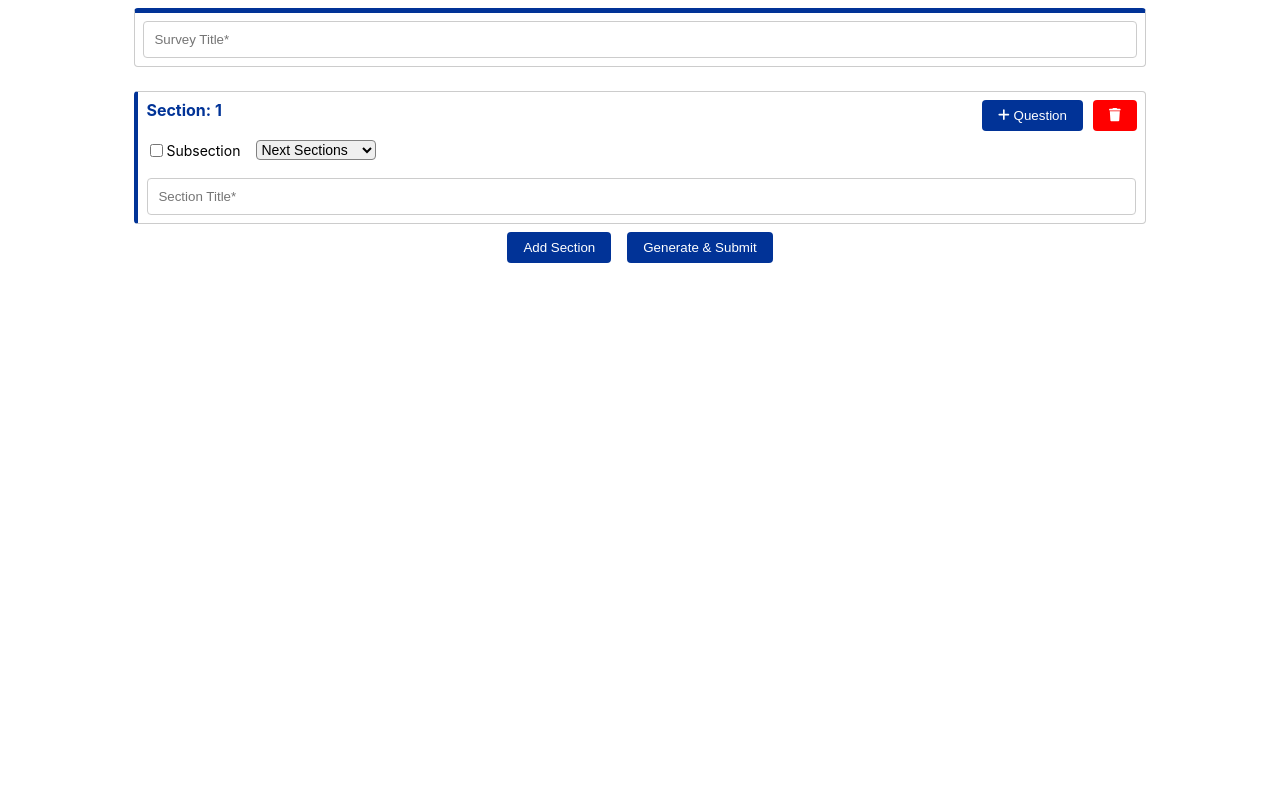
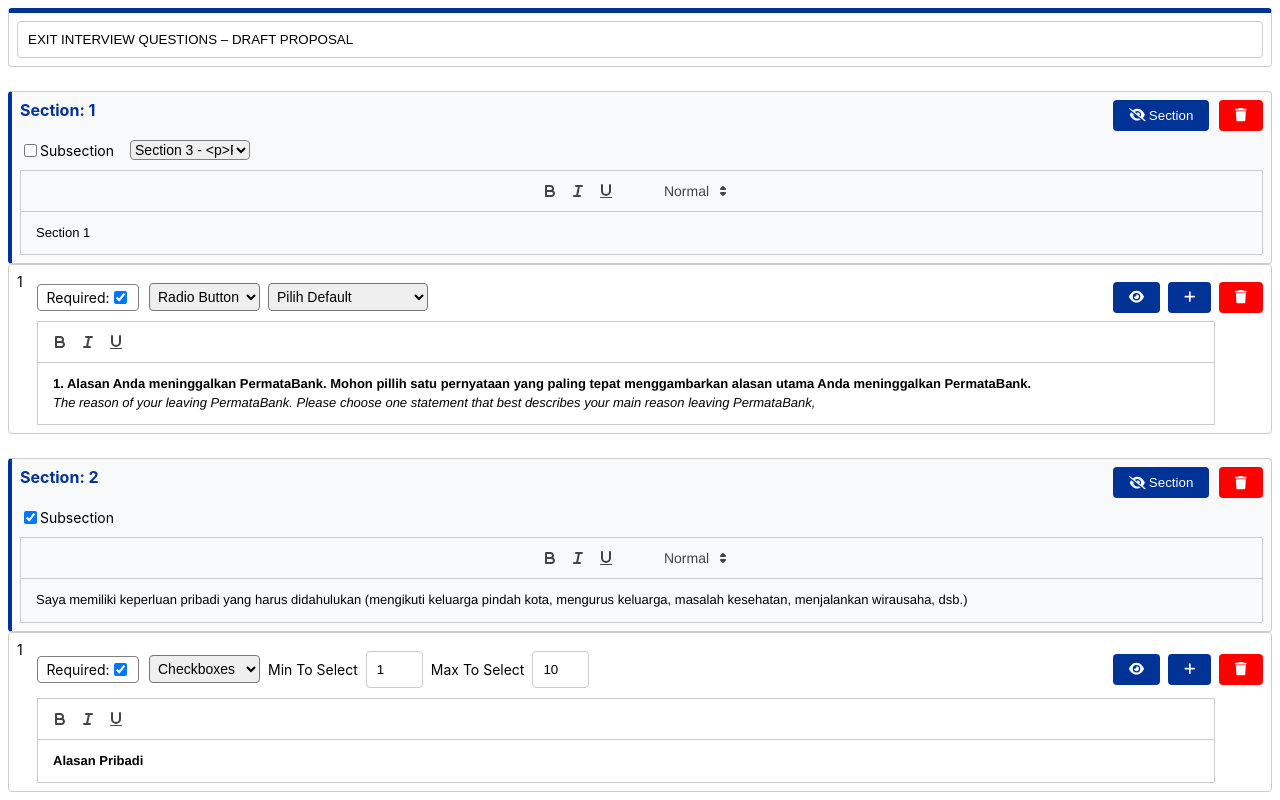
Before and after one commit to asarisoft/DynamicFormLikeGoogleForm, a React (Create React App) app: page / in a window 1280 px wide. Shown: the top 800 px of the page. Built offline with nearby package versions, Linux system fonts and the light colour scheme.

Commit message:
add info to select section

```diff
--- a/src/components/form/index.js
+++ b/src/components/form/index.js
@@ -54,8 +54,8 @@ class Form extends Component {
     // Menambahkan event listener untuk mendengarkan pesan dari iframe
     window.addEventListener('message', handleMessageFromIframe);
     // // sample data untuk transpile form
-    // const kkk = this.buildStateFromListQuestion(sampleData);
-    // this.props.setInitialData(kkk)
+    const kkk = this.buildStateFromListQuestion(sampleData);
+    this.props.setInitialData(kkk)
   }
 
 
@@ -109,9 +109,6 @@ class Form extends Component {
 
     updatedSections.forEach((section, sectionIndex) => {
       let questionNumber = 1;
-      if (!section.section_title) {
-        isFormValid = false;
-      }
       section.questions.forEach((question, questionIndex) => {
         if (!question.title) {
           isFormValid = false;
--- a/src/components/form/indexElement.js
+++ b/src/components/form/indexElement.js
@@ -13,7 +13,7 @@ export const FormContainer = styled.div`
         }
     }
     @media ${screensize.desktopUp} {
-        width: 80%;
+        width: 100%;
         margin: 0 auto;
     }
 `;
--- a/src/components/form/question/option.js
+++ b/src/components/form/question/option.js
@@ -109,7 +109,7 @@ class Options extends Component {
                   return null
                 else
                   return <option key={idx} value={idx}>
-                    Section {idx + 1}
+                    Section {idx + 1} - {section.section_title}
                   </option>
               }
               )}
--- a/src/components/form/question/sorting.js
+++ b/src/components/form/question/sorting.js
@@ -112,7 +112,7 @@ class Sorting extends Component {
                   return null
                 else
                   return <option key={idx} value={idx}>
-                    Section {idx + 1}
+                   Section {idx + 1} - {section.section_title}
                   </option>
               }
               )}
--- a/src/components/form/section.js
+++ b/src/components/form/section.js
@@ -5,6 +5,16 @@ import { updateSection } from '../../redux/formSlice';
 import { connect } from 'react-redux';
 import { FontAwesomeIcon } from '@fortawesome/react-fontawesome';
 import { faTrash, faEye, faEyeSlash, faPlus, faAdd } from '@fortawesome/free-solid-svg-icons';
+import ReactQuill from 'react-quill'; // Import Quill React Component
+
+
+const modules = {
+  toolbar: [
+    ['bold', 'italic', 'underline'],
+    [{ 'header': [1, 2, 3, 4, 5, 6, false] }],
+  ]
+};
+
 
 class SectionForm extends Component {
   render() {
@@ -54,7 +64,7 @@ class SectionForm extends Component {
                         return null
                       else
                         return <option key={idx} value={idx}>
-                          Section {idx + 1}
+                          Section {idx + 1} - {section.section_title}
                         </option>
                     })}
                   </select>
@@ -72,9 +82,9 @@ class SectionForm extends Component {
               <StyledButton
                 className='add-button'
                 onClick={onToggleQustion}>
-                  {section.isQuestionsVisible ? <FontAwesomeIcon icon={faEyeSlash} />  : <FontAwesomeIcon icon={faEye} /> }
-                  {` Section`}
-                </StyledButton>
+                {section.isQuestionsVisible ? <FontAwesomeIcon icon={faEyeSlash} /> : <FontAwesomeIcon icon={faEye} />}
+                {` Section`}
+              </StyledButton>
             }
             <StyledButton
               className='delete-button'
@@ -84,17 +94,16 @@ class SectionForm extends Component {
           </div>
         </div>
         <div>
-          <Input
-            className='inputTitle'
-            name="title"
-            placeholder='Section Title*'
+          <ReactQuill
+            theme={"snow"}
             value={section?.section_title}
-            onChange={(e) => this.props.updateSection({
+            onChange={(v) => this.props.updateSection({
               sectionIndex,
-              data: { section_title: e.target.value }
-            }
-            )}
+              data: { section_title: v }
+            })}
+            modules={modules}
           />
+
         </div>
       </SectionContainer>
     );
--- a/src/components/form/sectionElement.js
+++ b/src/components/form/sectionElement.js
@@ -3,6 +3,7 @@ import { screensize, colors } from '../../utils'; // Gantilah 'path-to-your-util
 
 export const SectionContainer = styled.div`
   border: 1px solid #ccc;
+  background-color: #f8f9fa;
   border-left: 4px solid ${colors.blue4};
   border-radius: 4px;
   padding: 8px;
```
